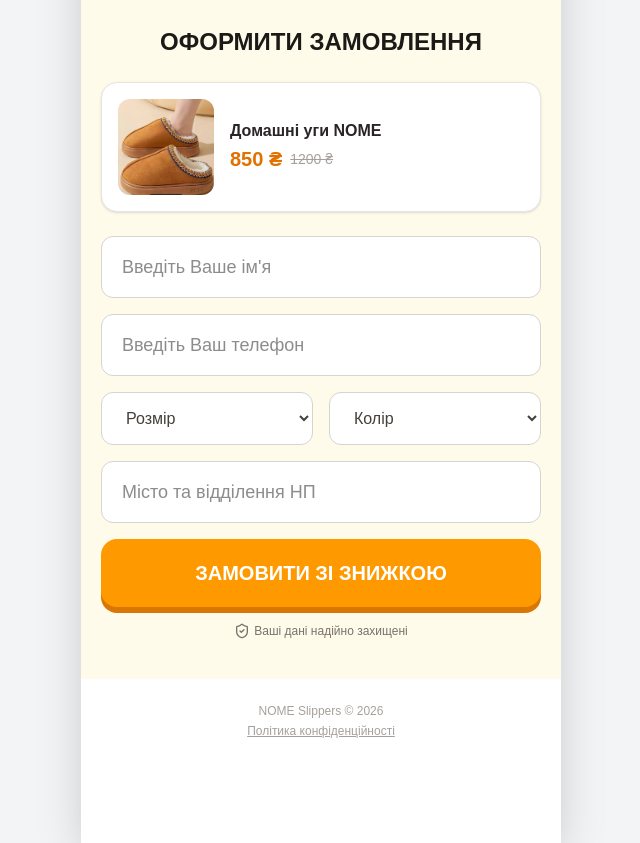
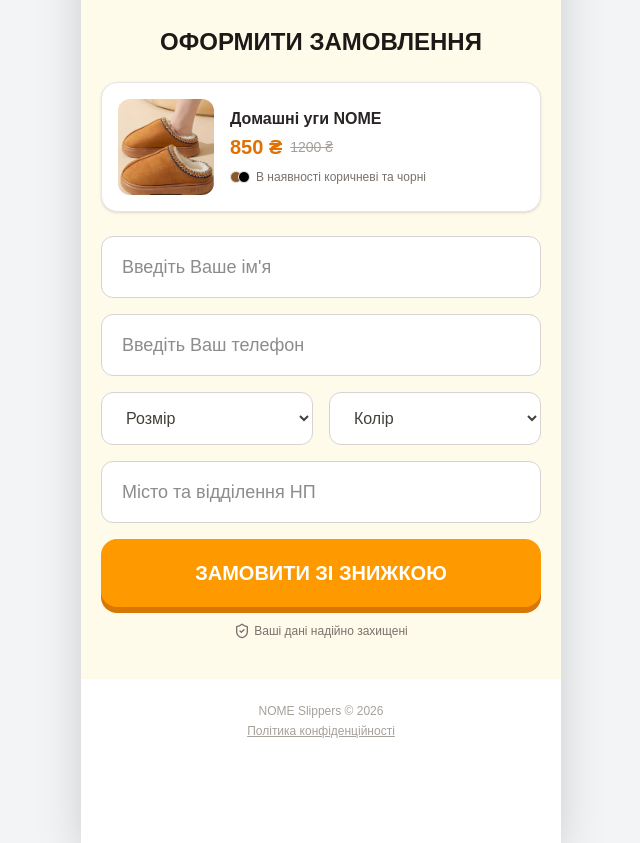
Before and after one commit to TrillionaireViier/home-slippers, a Next.js app: page / in a window 1280 px wide. Shown: the part 4560-5403 px from the top of the page, without its empty margins (319-959 px from the left). Built offline with nearby package versions, Linux system fonts and the light colour scheme.

Commit message:
Add note about black color availability to the order form

```diff
--- a/src/app/page.tsx
+++ b/src/app/page.tsx
@@ -295,10 +295,14 @@ export default function Home() {
             />
             <div className="flex flex-col justify-center">
               <p className="font-bold text-stone-800 leading-tight mb-1">Домашні уги NOME</p>
-              <div className="flex items-center gap-2">
+              <div className="flex items-center gap-2 mb-1">
                 <span className="text-amber-600 font-black text-xl">850 ₴</span>
                 <span className="text-stone-400 line-through text-sm">1200 ₴</span>
               </div>
+              <p className="text-xs font-medium text-stone-500 flex items-center gap-1.5 mt-1">
+                <span className="flex"><span className="w-3 h-3 rounded-full bg-[#8b5a2b] border border-stone-200 block"></span><span className="w-3 h-3 rounded-full bg-black border border-stone-200 block -ml-1"></span></span>
+                В наявності коричневі та чорні
+              </p>
             </div>
           </div>
 
```
